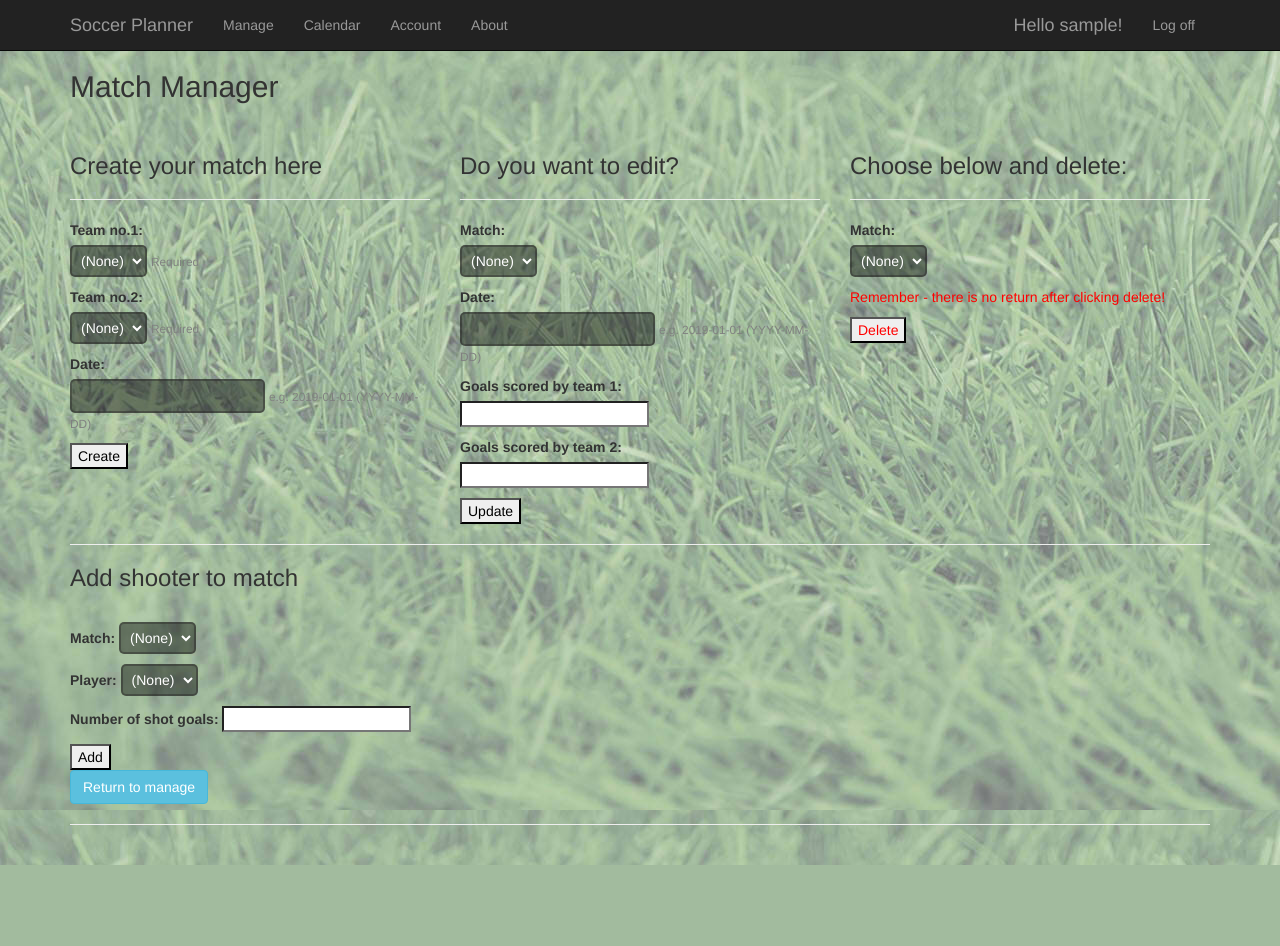
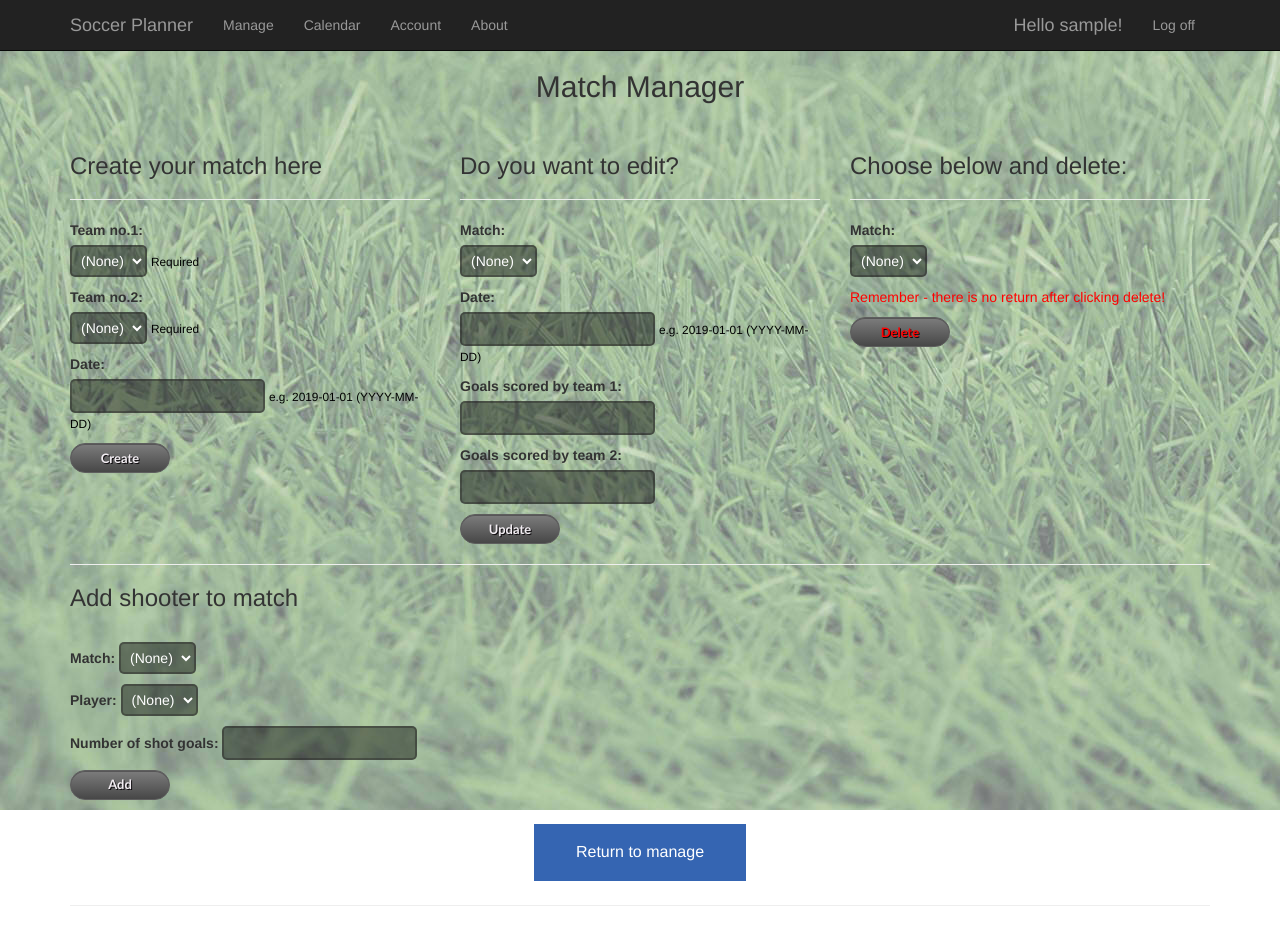
Before and after one commit to guestnone/SoccerPlanner, a Django app: page /matchcreate/ in a window 1280 px wide. Before the commit the page ends 865 px from the top, so only its background shows below. Run offline with Django 3.2, Linux system fonts and the light colour scheme; the visitor is signed in with stand-in values (Sample User, id 1); data that the repository does not hold is empty; some libraries are stand-ins or nearby versions.

Commit message:
Visual update v3

```diff
--- a/SoccerPlanner/app/static/app/content/own.css
+++ b/SoccerPlanner/app/static/app/content/own.css
@@ -106,7 +106,7 @@
 
 
 }
-input[type=text], select, textarea, input[type=time], input[type = submit], input[type=button], input[type=email] {
+input[type=text], select, textarea, input[type=time], input[type = submit], input[type=button], input[type=email], input[type=number] {
     padding:5px;
 		border:2px solid rgba(41, 38, 38, 0.432);
 		background:rgba(0, 0, 0, 0.425);
@@ -148,3 +148,43 @@ input[type="id_username"] {
 	visibility: visible !important;
 	background: rgba(0, 0, 0, 0.425);
 }
+
+body
+{
+	background-repeat: no-repeat;
+	background-attachment: fixed;
+  }
+
+::-webkit-scrollbar {
+  width: 18px;
+  height: 18px;
+}
+::-webkit-scrollbar-button {
+  width: 0px;
+  height: 0px;
+}
+::-webkit-scrollbar-thumb {
+	background: rgb(34, 34, 34);
+	border: 4px none #000000;
+	border-radius: 0px;
+  }
+::-webkit-scrollbar-thumb:hover {
+  background: #5f5f5f;
+}
+::-webkit-scrollbar-thumb:active {
+  background: #000000;
+}
+::-webkit-scrollbar-track {
+  background: #5d5d5d;
+  border: 18px none #000000;
+  border-radius: 0px;
+}
+::-webkit-scrollbar-track:hover {
+  background: #666666;
+}
+::-webkit-scrollbar-track:active {
+  background: #1a1a1a;
+}
+::-webkit-scrollbar-corner {
+  background: transparent;
+}
--- a/SoccerPlanner/app/templates/app/matchcreate.html
+++ b/SoccerPlanner/app/templates/app/matchcreate.html
@@ -4,7 +4,7 @@
 
 {% if user.is_authenticated %}
 
-<h2>{{ title }}</h2>
+<center><h2>{{ title }}</h2></center>
 <br>
 <div class="row">
     <div class="col-sm-4">
@@ -18,14 +18,14 @@
                 {{ field.label_tag }}<br>
                 {{ field }}
                 {% if field.help_text %}
-                <small style="color: grey">{{ field.help_text }}</small>
+                <small style="color: black">{{ field.help_text }}</small>
                 {% endif %}
                 {% for error in field.errors %}
             <p style="color: red">{{ error }}</p>
             {% endfor %}
             </p>
             {% endfor %}
-            <button type="submit">Create</button>
+            <button type="submit" id = "button3">Create</button>
         </form>
     </div>
     <div class="col-sm-4">
@@ -39,14 +39,14 @@
                 {{ field.label_tag }}<br>
                 {{ field }}
                 {% if field.help_text %}
-                <small style="color: grey">{{ field.help_text }}</small>
+                <small style="color: black">{{ field.help_text }}</small>
                 {% endif %}
                 {% for error in field.errors %}
             <p style="color: red">{{ error }}</p>
             {% endfor %}
             </p>
             {% endfor %}
-            <button type="submit">Update</button>
+            <button type="submit" id = "button3">Update</button>
         </form>
     </div>
 
@@ -61,7 +61,7 @@
                 {{ field.label_tag }}<br>
                 {{ field }}
                 {% if field.help_text %}
-                <small style="color: grey">{{ field.help_text }}</small>
+                <small style="color: black">{{ field.help_text }}</small>
                 {% endif %}
                 {% for error in field.errors %}
             <p style="color: red">{{ error }}</p>
@@ -69,7 +69,7 @@
             </p>
             {% endfor %}
             <p style="color:red;">Remember - there is no return after clicking delete!</p>
-            <button type="submit" style="color:red;">Delete</button>
+            <button type="submit" id = "button3" style="color:red;">Delete</button>
         </form>
     </div>
 </div>
@@ -85,20 +85,19 @@
         {{ field.label_tag }}<!--<br>-->
         {{ field }}
         {% if field.help_text %}
-        <small style="color: grey">{{ field.help_text }}</small>
+        <small style="color: black">{{ field.help_text }}</small>
         {% endif %}
         {% for error in field.errors %}
     <p style="color: red">{{ error }}</p>
     {% endfor %}
     </p>
     {% endfor %}
-    <button type="submit">Add</button>
+    <button type="submit" id = "button3">Add</button>
 </form>
 
-<div class="clearfix">
-
-    <a class="btn btn-info right" href="{% url 'manage' %}"> Return to manage </a>
-</div>
+</br>
+<center><div class="button1 b1">
+<a class="button1" href="{% url 'manage' %}">Return to manage </a></center>
     {% else %}
 
 <h3>Your are not logged!</h3>
--- a/SoccerPlanner/app/templates/app/stagecreate.html
+++ b/SoccerPlanner/app/templates/app/stagecreate.html
@@ -67,7 +67,7 @@
                 {% endfor %}
             </p>
             {% endfor %}
-            <button type="submit" id = "button3">Delete</button>
+            <button type="submit" id = "button3" style="color:red;">Delete</button>
         </form>
     </div>
 </div>
```
Also changed, not shown: SoccerPlanner/app/templates/app/playercreate.html (+10 -12 lines), SoccerPlanner/app/templates/app/teamcreate.html (+7 -5 lines), SoccerPlanner/app/templates/app/tournamentcreate.html (+5 -3 lines).
